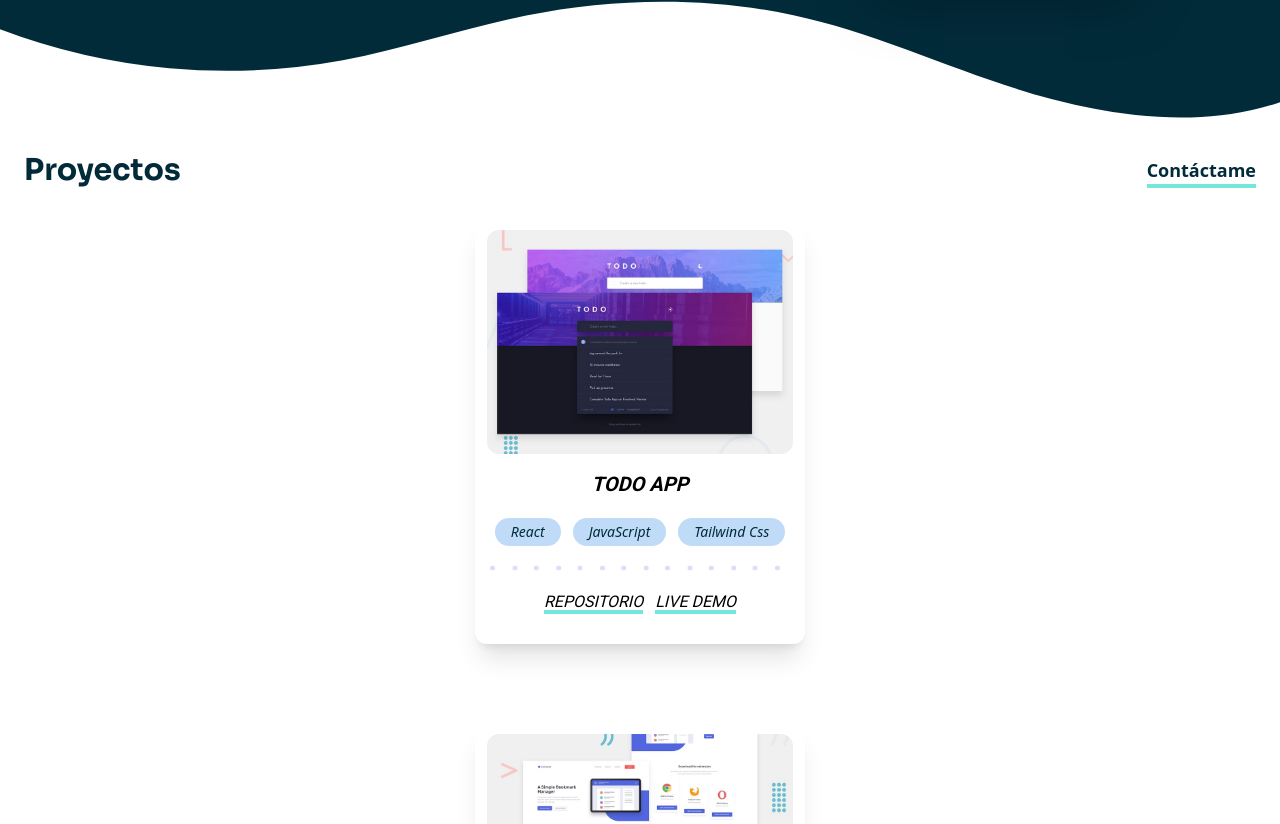
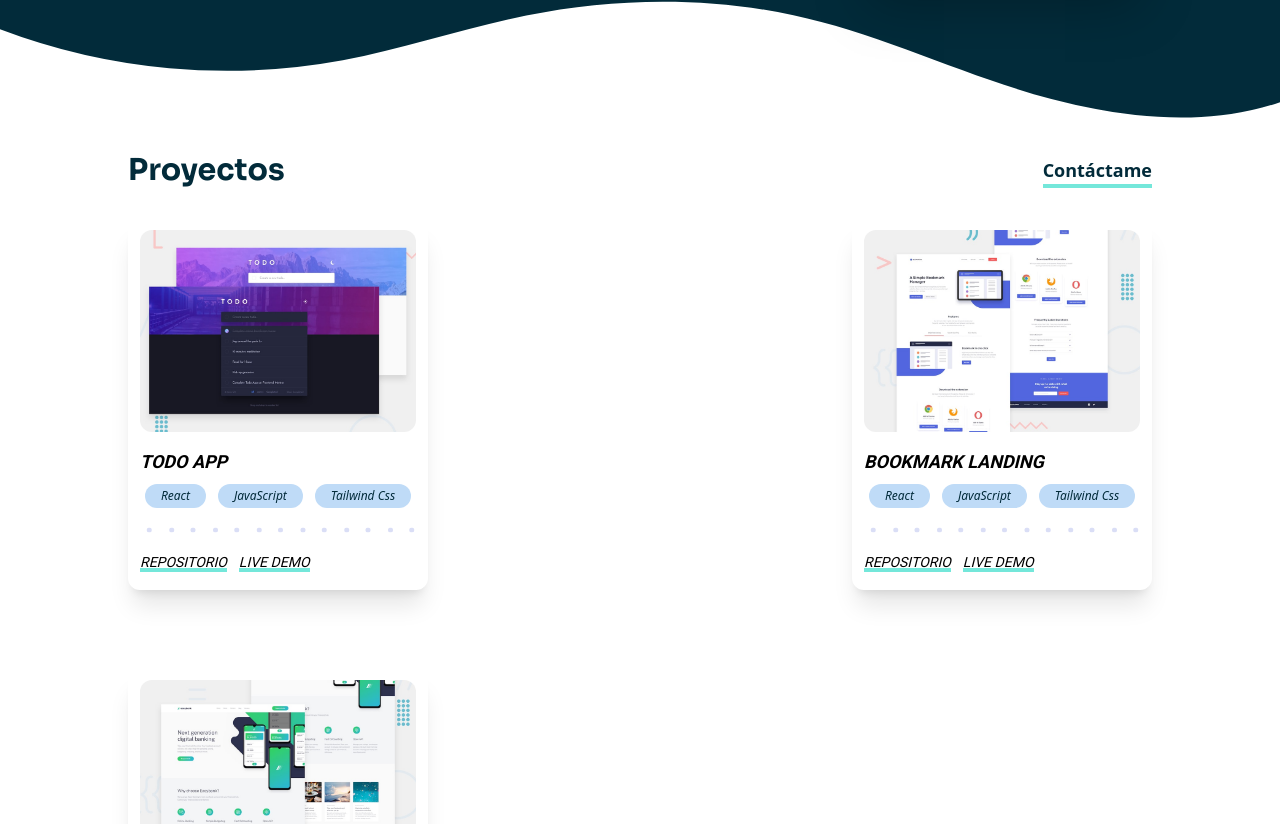
Before and after one commit to ShamirLeon/shamir-leon-portfolio, a React (Vite) app: page / in a window 1280 px wide. Shown: the part 1416-2240 px from the top of the page. Built offline with nearby package versions, Linux system fonts and the light colour scheme.

Commit message:
Projects - Desktop Design

```diff
--- a/src/components/ProjectsC/Projects.jsx
+++ b/src/components/ProjectsC/Projects.jsx
@@ -2,9 +2,9 @@ import ProjectList from './ProjectsList';
 
 const Projects = params => {
 	return (
-		<section className='px-6 pb-8' id='Projects'>
+		<section className='px-6 pb-8 lg:px-32' id='Projects'>
 			<div className=' flex flex-col gap-8'>
-				<div className='flex items-center justify-between'>
+				<div className='flex items-center justify-between '>
 					<h2 className='text-3xl font-bold'>Proyectos</h2>
 					<a
 						href='#Contact'
--- a/src/components/ProjectsC/ProjectsList.jsx
+++ b/src/components/ProjectsC/ProjectsList.jsx
@@ -10,28 +10,28 @@ const images = [TodoImg, BookmarkImg, BankImg];
 const ProjectsList = () => {
 	console.log(ProjectsSection[0].technologies.length);
 	return (
-		<div className='mx-auto flex flex-col gap-20'>
+		<div className='mx-auto flex flex-col gap-20 lg:mx-0 lg:flex-row lg:flex-wrap lg:justify-between'>
 			{ProjectsSection.map(card => (
 				<div
 					key={card.id}
-					className='max-w-[330px] rounded-xl py-[10px] px-3 shadow-xl'
+					className='max-w-[330px] rounded-xl py-[10px] px-3 shadow-xl lg:max-w-[300px]'
 				>
 					<picture>
 						<img
 							src={images[card.id]}
 							alt={card.alternative}
-							className='mb-4 rounded-xl'
+							className='mb-4 rounded-xl lg:mx-auto'
 						/>
 					</picture>
-					<h2 className='text-center font-Roboto text-xl font-bold uppercase italic text-Black'>
+					<h2 className='text-center font-Roboto text-xl font-bold uppercase italic text-Black lg:text-left lg:text-lg '>
 						{card.title}
 					</h2>
-					<div className='flex flex-col justify-center gap-5 overflow-hidden py-5'>
-						<div className='flex justify-center gap-3'>
+					<div className='flex flex-col justify-center gap-5 overflow-hidden py-5 lg:py-2'>
+						<div className='flex justify-center gap-3 lg:flex-wrap'>
 							{card.technologies.map((e, index) => (
 								<span
 									key={index}
-									className='rounded-2xl bg-Light-Accent-Blue py-1 px-4 text-sm italic text-Dark-Blue'
+									className='rounded-2xl bg-Light-Accent-Blue py-1 px-4 text-sm italic text-Dark-Blue lg:text-xs'
 								>
 									{e}
 								</span>
@@ -40,10 +40,10 @@ const ProjectsList = () => {
 
 						<Dots className='relative z-[11] mx-auto w-full scale-125' />
 
-						<div className='flex justify-center gap-3'>
+						<div className='flex justify-center gap-3 lg:justify-start'>
 							<a
 								href={card.repository}
-								className='after:content-[" "] relative font-Roboto text-base uppercase italic after:absolute after:bottom-0 after:right-0 after:left-0 after:mx-auto after:h-1 after:w-full after:bg-Light-Green'
+								className='after:content-[" "] relative font-Roboto text-base uppercase italic after:absolute after:bottom-0 after:right-0 after:left-0 after:mx-auto after:h-1 after:w-full after:bg-Light-Green lg:text-sm'
 								target='_blank'
 								rel='noreferrer'
 							>
@@ -51,7 +51,7 @@ const ProjectsList = () => {
 							</a>
 							<a
 								href={card.live}
-								className='after:content-[" "] relative font-Roboto text-base uppercase italic after:absolute after:-bottom-0 after:right-0 after:left-0 after:mx-auto after:h-1 after:w-full after:bg-Light-Green'
+								className='after:content-[" "] relative font-Roboto text-base uppercase italic after:absolute after:-bottom-0 after:right-0 after:left-0 after:mx-auto after:h-1 after:w-full after:bg-Light-Green lg:text-sm'
 								target='_blank'
 								rel='noreferrer'
 							>
```
